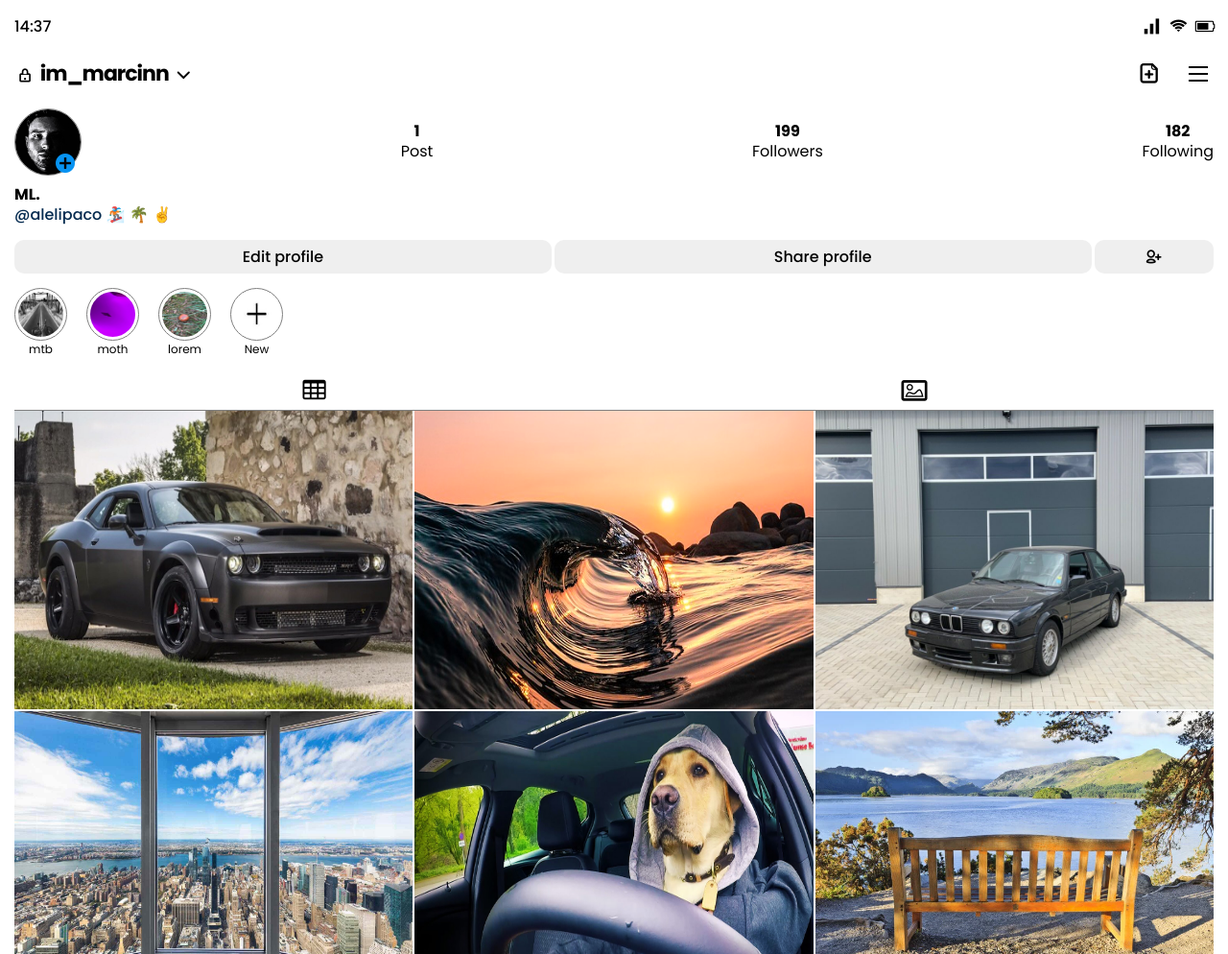
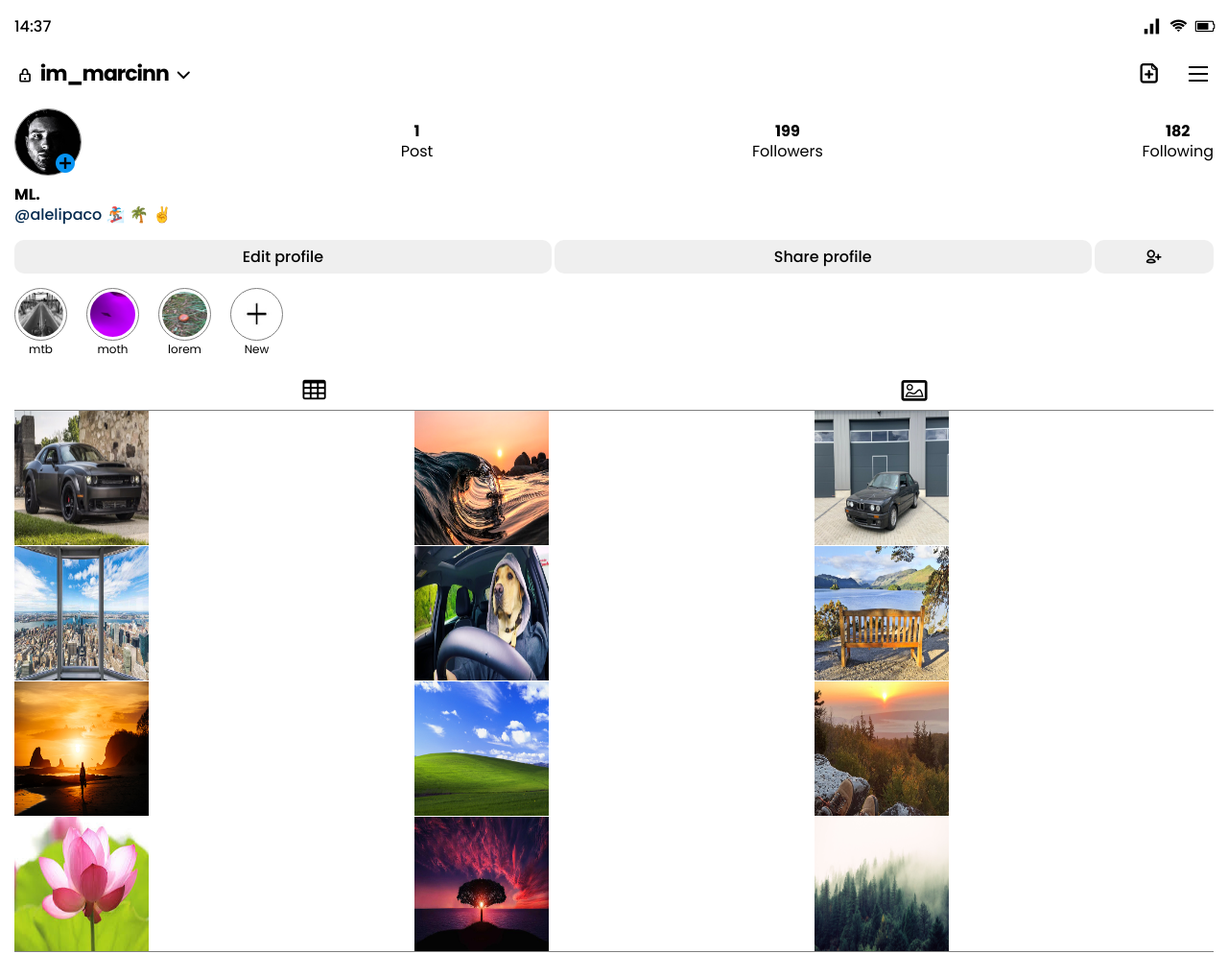
Before and after one commit to NowWeAre-Free/Instagram-user-page-FAKE, a plain HTML site: page index.html in a window 1280 px wide. Shown: the top 994 px of the page at 96% size. Drawn offline with nearby package versions, Linux system fonts and the light colour scheme; files that its build step writes are made by us from their sources.

Commit message:
changed main photos size

```diff
--- a/scss/_main.scss
+++ b/scss/_main.scss
@@ -93,10 +93,10 @@
     display: grid;
     grid-template-columns: repeat(3, 1fr);
     // grid-template-rows: repeat(3, 1fr);
-    gap: 2px;
+    gap: 1px;
     &--style {
-        height: 100%;
-        width: 100%;
+        height: 140px;
+        width: 140px;
         cursor: pointer;
     }
 }
```
